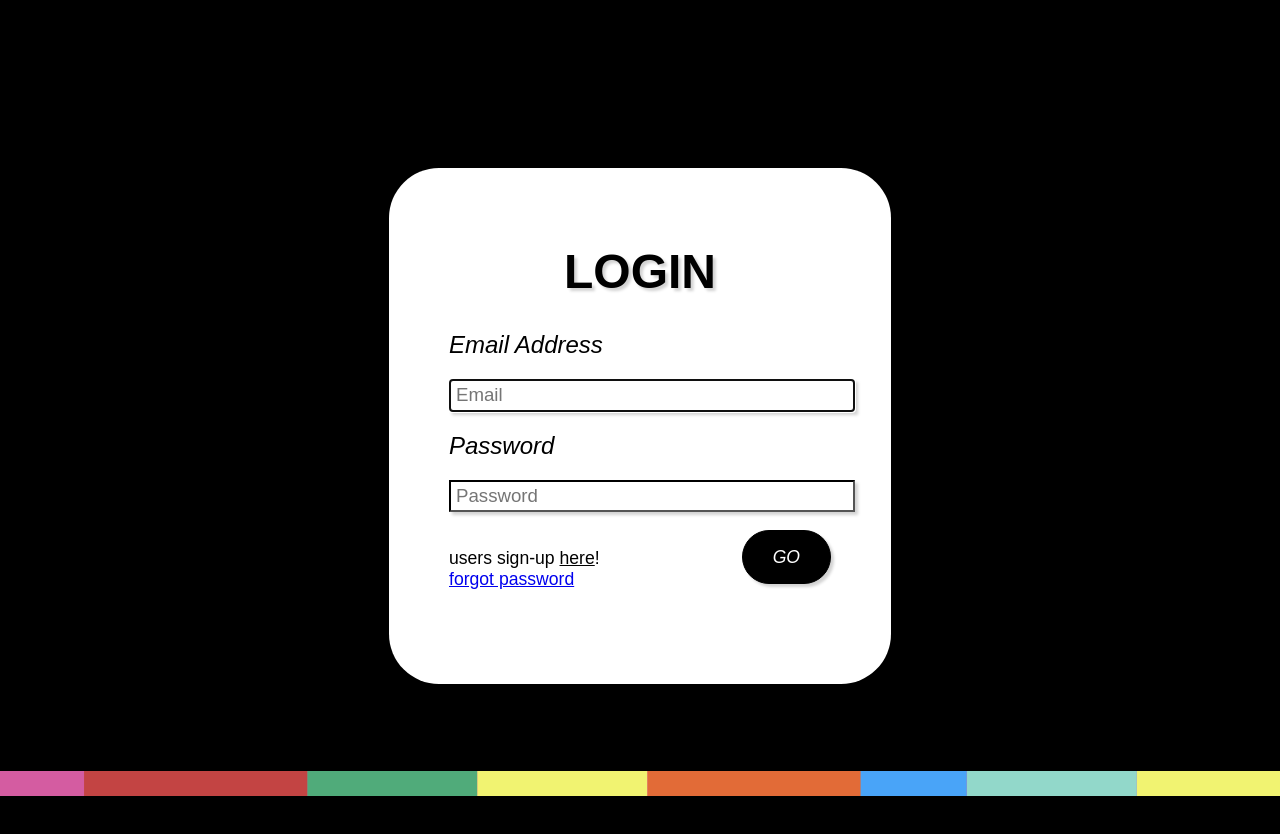
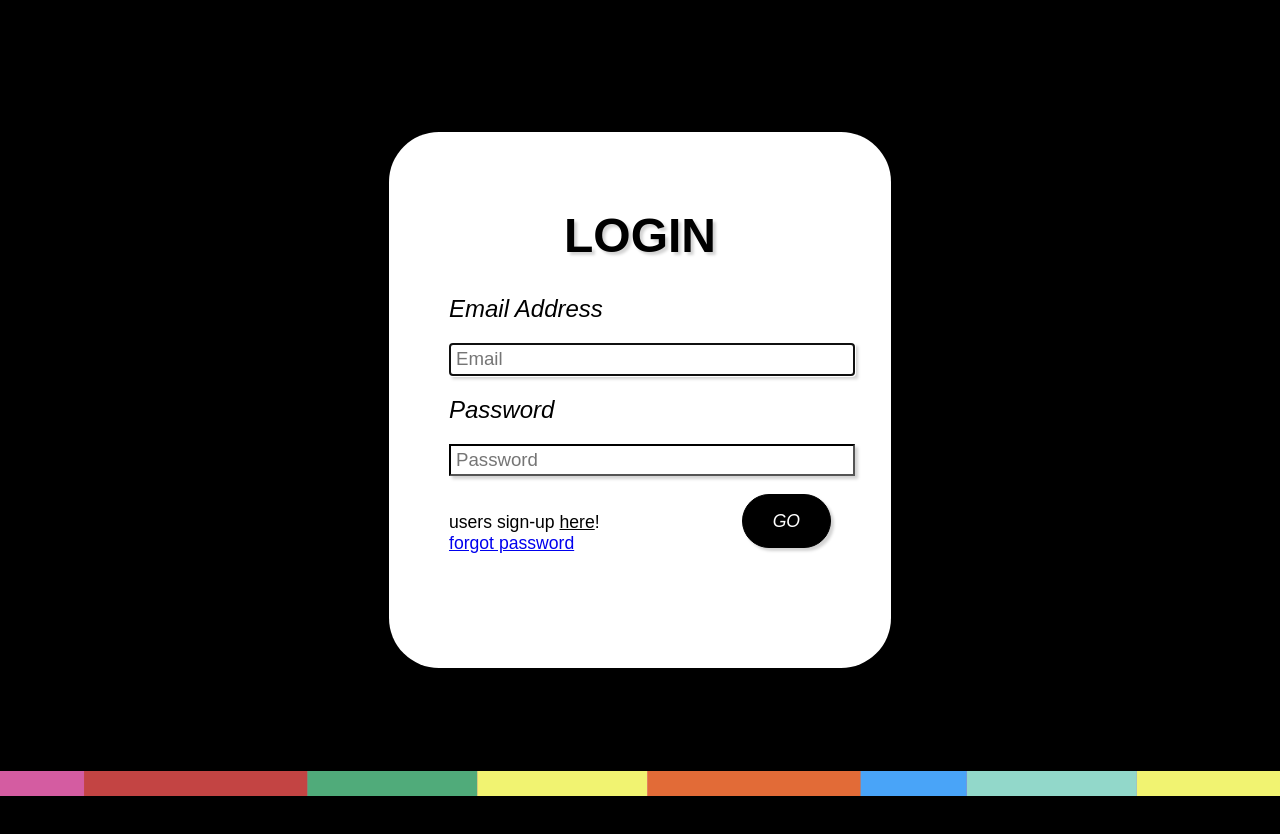
Before and after one commit to cmpt375-2021fall/client-project-crayon_project, a Django app: page /login/ in a window 1280 px wide. After the commit the page ends 796 px from the top, so only its background shows below. Run offline with Django 3.2, Linux system fonts and the light colour scheme; some libraries are stand-ins or nearby versions; some web fonts are replaced.

Commit message:
updated css

```diff
--- a/crayonApp/templates/crayonApp/login.html
+++ b/crayonApp/templates/crayonApp/login.html
@@ -16,9 +16,9 @@ login.css
 
 <body style="background-color:black;">
 
-<div id="page-container">
+<div>
 
-<div id="content-wrap" style="  background-color: white; border-radius: 50px;" class = "login">
+<div style="  background-color: white; border-radius: 50px;" class = "login">
 
 
 <h1 class = "center title textshadow alignmiddle" style = "color:black;" > LOGIN </h1>
```
